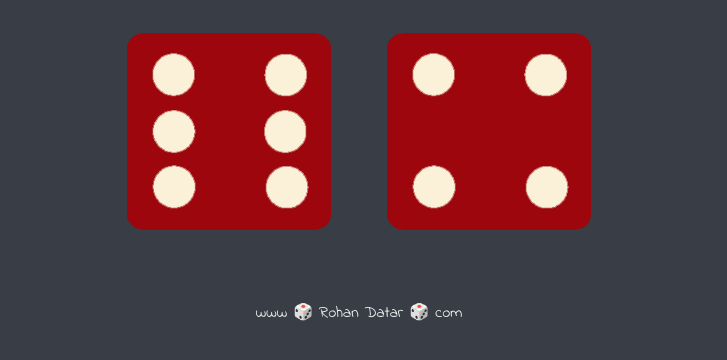
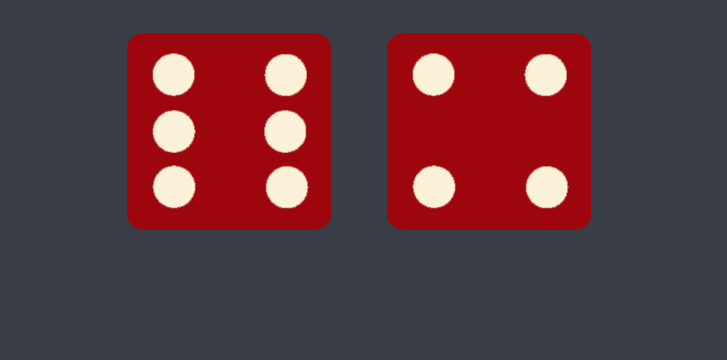
Before and after one commit to rohandatr/Dice-Game, a plain HTML site: page index.html in a window 1280 px wide. Shown: the part 302-662 px from the top of the page, without its empty margins (281-1008 px from the left). Drawn offline with Linux system fonts and the light colour scheme.

Commit message:
initial commit

```diff
--- a/index.html
+++ b/index.html
@@ -26,8 +26,4 @@
 
     <script src ="script.js"></script>
   </body>
-
-  <footer>
-    www 🎲 Rohan Datar 🎲 com
-  </footer>
 </html>
```
